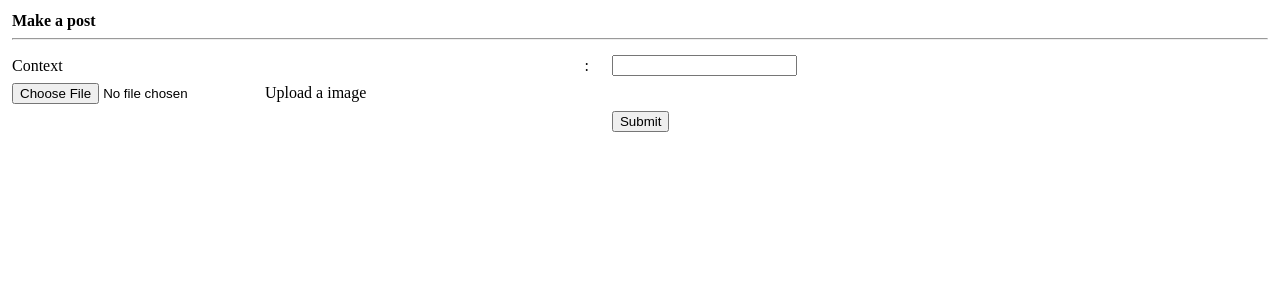
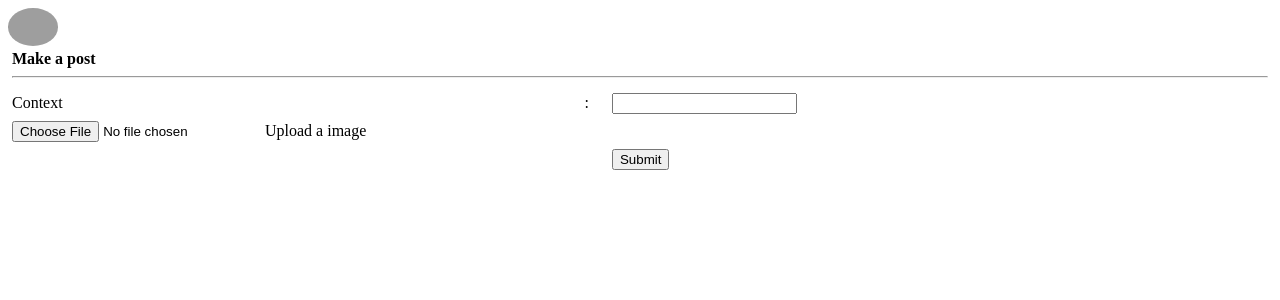
Before and after one commit to Duedot43/SocalMedia-Template, a PHP site: page /Posts/add.php in a window 1280 px wide. Shown: the top 300 px of the page. Run offline with PHP 8.4, Linux system fonts and the light colour scheme; grey boxes are pictures that could not be loaded.

Commit message:
Home redirection button

```diff
--- a/Posts/add.php
+++ b/Posts/add.php
@@ -1,4 +1,5 @@
 <?php
+echo "<link href='/style.css' rel='stylesheet' type='text/css'/><img src='https://static.vecteezy.com/system/resources/previews/000/421/945/original/house-icon-vector-illustration.jpg' onclick='location=\"/\"' class='profile' width='50' height=auto/><br>";
 if (isset($_POST['context'])){
     $index = json_decode(file_get_contents("../index.json"), true);
     $post_id = uniqid();
--- a/Posts/comment.php
+++ b/Posts/comment.php
@@ -1,4 +1,5 @@
 <?php
+echo "<link href='/style.css' rel='stylesheet' type='text/css'/><img src='https://static.vecteezy.com/system/resources/previews/000/421/945/original/house-icon-vector-illustration.jpg' onclick='location=\"/\"' class='profile' width='50' height=auto/><br>";
 $post = $_GET['post'];
 $index = json_decode(file_get_contents("../index.json"), true);
 if (isset($_POST['comment_cont'])){
--- a/Users/posts.php
+++ b/Users/posts.php
@@ -1,4 +1,5 @@
 <?php
+echo "<link href='/style.css' rel='stylesheet' type='text/css'/><img src='https://static.vecteezy.com/system/resources/previews/000/421/945/original/house-icon-vector-illustration.jpg' onclick='location=\"/\"' class='profile' width='50' height=auto/><br>";
 $user = $_GET['user'];
 $index = json_decode(file_get_contents("../index.json"), true);
 if(!in_array($user, $index['users'][$_COOKIE['user_id']]['following'])){
```
